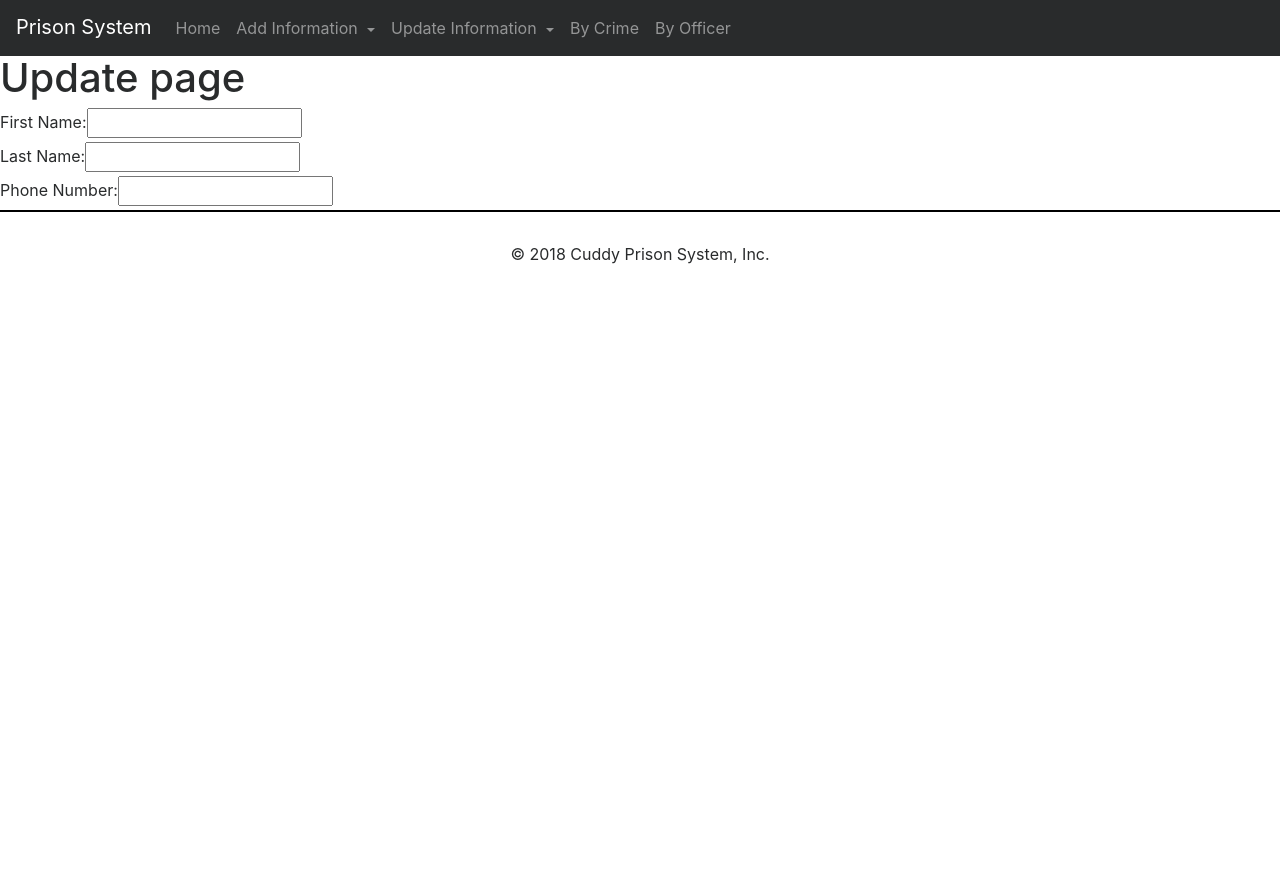
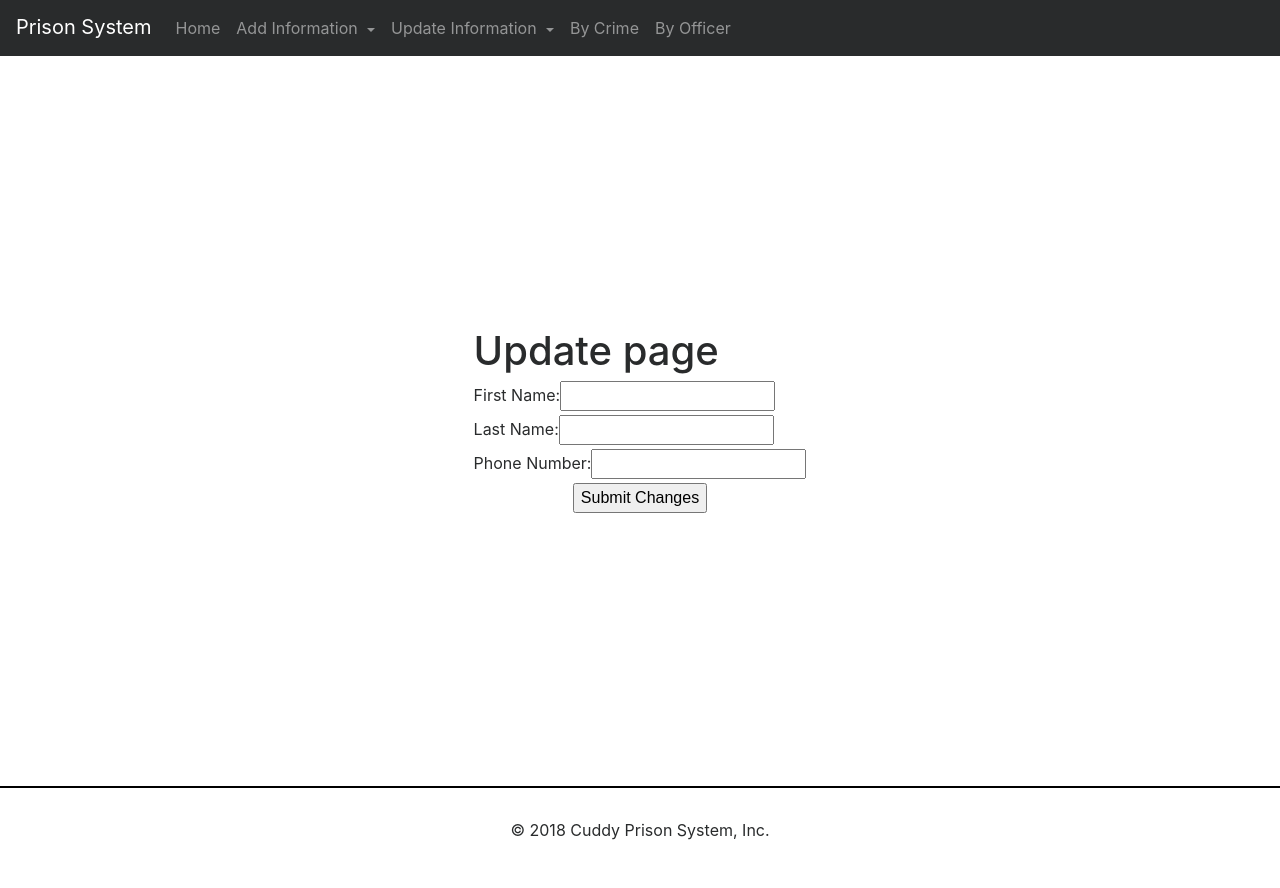
Before and after one commit to ravenusmc/prison_system, a PHP site: page /prison_manager/update_prisoner.php in a window 1280 px wide. Before the commit the page ends 264 px from the top, so only its background shows below. Run offline with PHP 8.4, Linux system fonts and the light colour scheme; data that the repository does not hold is empty; some libraries are stand-ins or nearby versions.

Commit message:
working on updating pages

```diff
--- a/assets/css/update.css
+++ b/assets/css/update.css
@@ -1,5 +1,17 @@
 /********************************
 CSS in this file will be used on the Update Information page.
+*********************************/
+
+/* Generic CSS */
+.button_fix {
+  display: flex;
+  flex-direction: column;
+  justify-content: center;
+  align-items: center;
+}
+
+/********************************
+CSS in this file will be for the update_prisoner page
 *********************************/
 
 #update_form {
@@ -9,3 +21,15 @@ CSS in this file will be used on the Update Information page.
   align-items: center;
   justify-content: center;
 }
+
+/********************************
+CSS in this file will be for the update_prisoner page
+*********************************/
+
+.update_prisoner_main {
+  min-height: 730px;
+  display: grid;
+  flex-direction: column;
+  align-items: center;
+  justify-content: center;
+}
--- a/prison_manager/update_prisoner.php
+++ b/prison_manager/update_prisoner.php
@@ -1,15 +1,27 @@
 <?php include '../view/header.php'; ?>
 <link rel="stylesheet" type="text/css" href="../assets/css/update.css">
 
-<h1>Update page</h1>
+<main class='update_prisoner_main'>
 
-<form action="index.php" method="post">
+  <div>
+    <h1>Update page</h1>
 
-  <label>First Name: </label><input placeholder='<?php echo $sole_prisoner['first_name'] ?>'><br>
-  <label>Last Name: </label><input placeholder='<?php echo $sole_prisoner['last_name'] ?>'><br>
-  <label>Phone Number: </label><input placeholder='<?php echo $sole_prisoner['phone'] ?>'>
+    <form action="index.php" method="post">
 
-</form>
+      <input type="hidden" name="action" value="update_prisoner_submit" />
+
+      <label>First Name: </label><input name='first_name' placeholder='<?php echo $sole_prisoner['first_name'] ?>'><br>
+      <label>Last Name: </label><input name='last_name' placeholder='<?php echo $sole_prisoner['last_name'] ?>'><br>
+      <label>Phone Number: </label><input name='phone' placeholder='<?php echo $sole_prisoner['phone'] ?>'><br>
+
+      <div class='button_fix'>
+        <input type='submit' value="Submit Changes" />
+      <div>
+
+    </form>
+  </div>
+
+</main>
 
 
 <?php include '../view/footer.php'; ?>
```
Also changed, not shown: prison_manager/index.php (+8 -0 lines).
